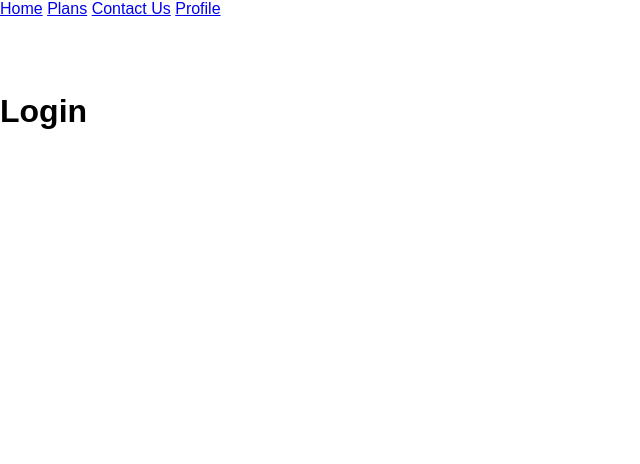
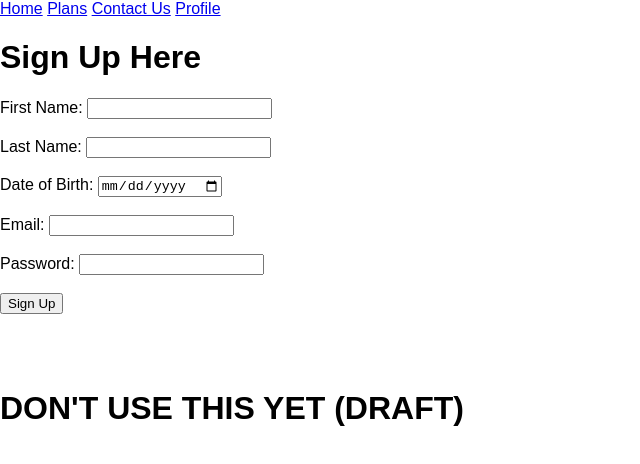
Before and after one commit to emmersontay/WebApps, a plain HTML site: page profile.html in a window 1280 px wide. Shown: the whole page, without its empty margins (0-640 px from the left). Drawn offline with nearby package versions, Linux system fonts and the light colour scheme.

Commit message:
Week 7 Project Progress

```diff
--- a/profile.html
+++ b/profile.html
@@ -20,9 +20,32 @@
 
 <!------------------------------------------- START OF CREATE ACCOUNT ------------------------------------------->
 
+<h1> Sign Up Here </h1>
 
-
-
+<form name="loginForm" onsubmit="signUp()" method="POST">
+    First Name:
+    <input type="text" name="firstName">
+    <br>
+    <br>
+    Last Name:
+    <input type="text" name="lastName">
+    <br>
+    <br>
+    Date of Birth:
+    <input type="date" name="dob">
+    <br>
+    <br>
+    Email:
+    <input type="text" name="email">
+    <br>
+    <br>
+    Password:
+    <input type="password" pattern=".{6,}" title="Six characters or more"
+    name="password">
+    <br>
+    <br>
+    <input type="submit" value="Sign Up">
+</form>
 
 <!------------------------------------------- END OF CREATE ACCOUNT ------------------------------------------->
 
@@ -31,7 +54,7 @@
 <br>
 <br>
     <div id="app">
-        <h1> Login </h1>
+        <h1> DON'T USE THIS YET (DRAFT) </h1>
         <div class="loginstyle"></div>
         <div v-html="template"></div>
     </div>
```
Also changed, not shown: contact_us.html (+54 -2 lines).
